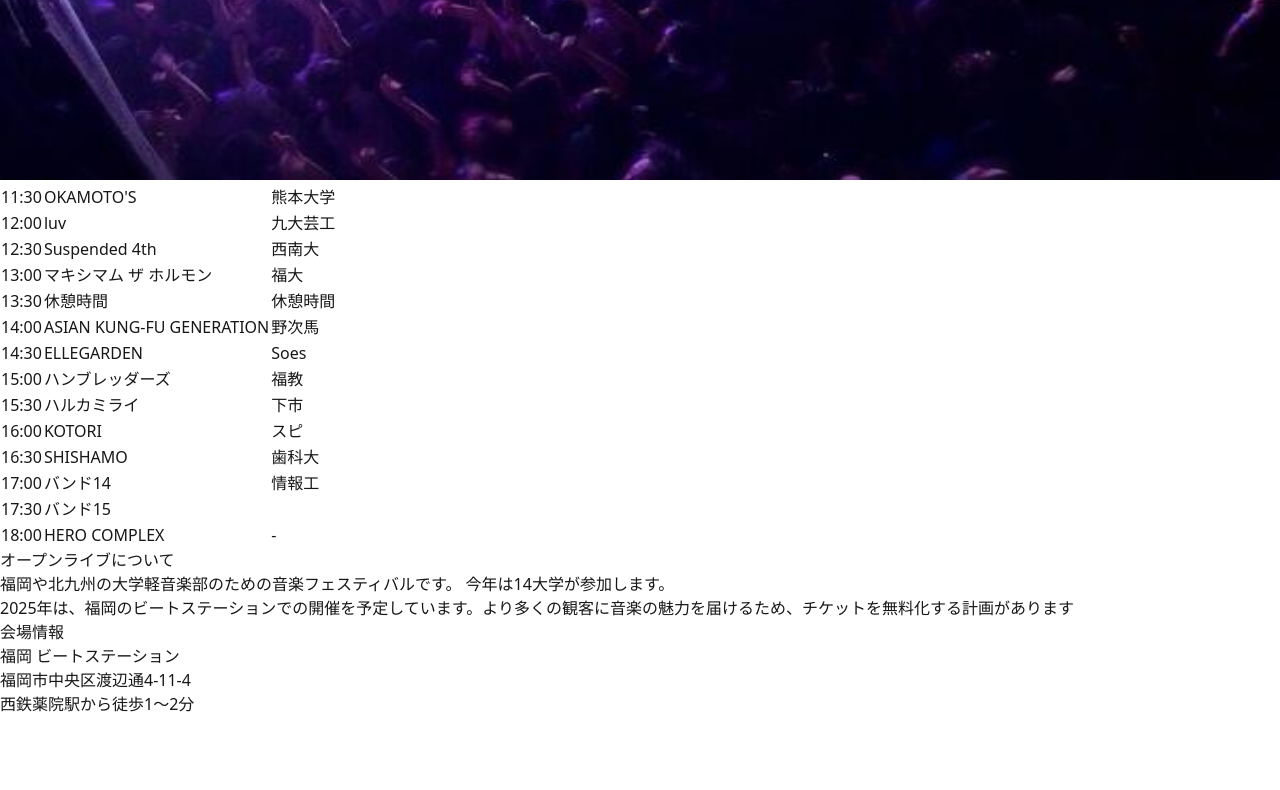
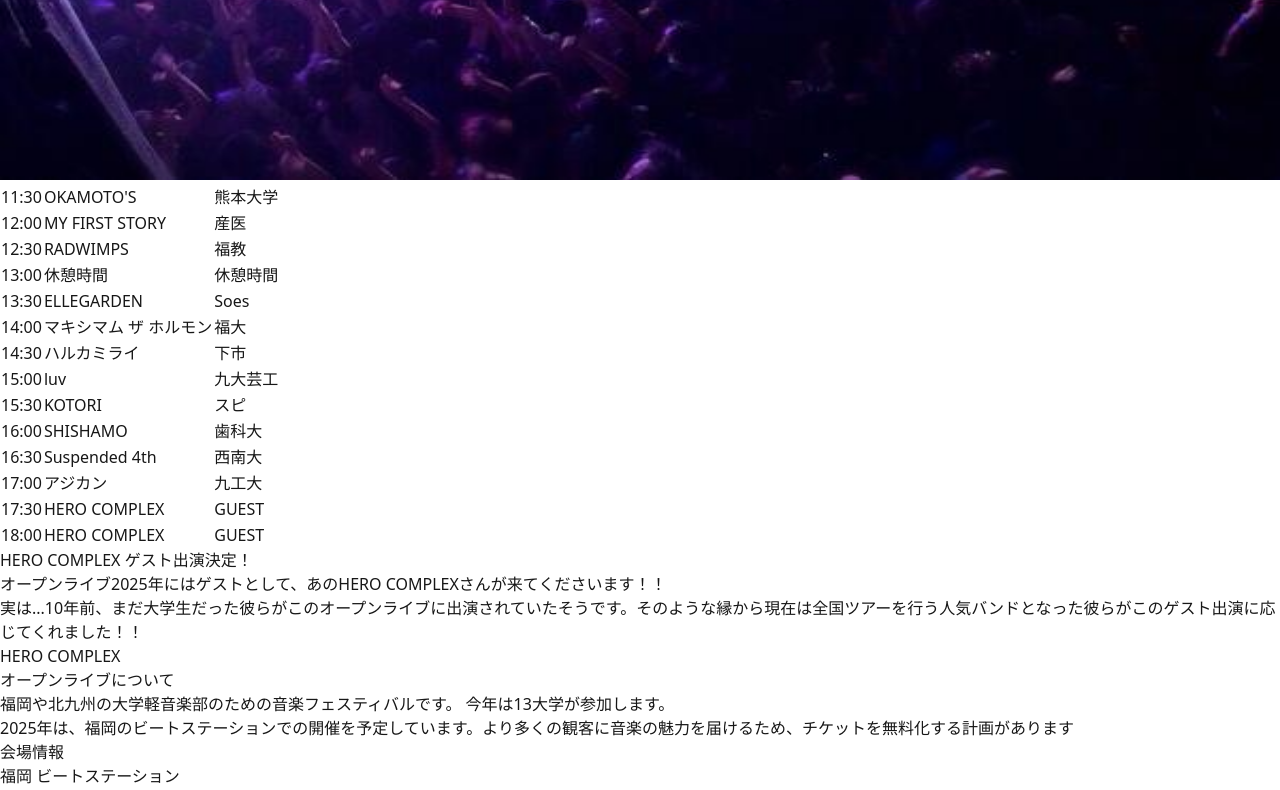
Before and after one commit to uta-s-dao/OpenLive, a Next.js app: page / in a window 1280 px wide. Shown: the part 620-1410 px from the top of the page. Built offline with nearby package versions, Linux system fonts and the light colour scheme.

Commit message:
complete timetable

```diff
--- a/src/app/components/HighlightsSection.js
+++ b/src/app/components/HighlightsSection.js
@@ -8,11 +8,11 @@
     {
       year: "2024",
       description:
-        "過去最大の大学が参加しました。場所は西小倉のwowというところで行いなした。",
+        "過去最大の大学が参加しました。場所は西小倉のwowというところで行いました。",
       stats: [
         { label: "Attendees", value: "150" },
-        { label: "Bands", value: "12" },
-        { label: "Universities", value: "14" },
+        { label: "Bands", value: "13" },
+        { label: "Universities", value: "13" },
       ],
     },
 
@@ -21,17 +21,17 @@
       description: "数多くのレベルの高いバンドが出演し大きく盛り上がりました",
       stats: [
         { label: "Attendees", value: "120" },
-        { label: "Bands", value: "12" },
-        { label: "Universities", value: "10" },
+        { label: "Bands", value: "13" },
+        { label: "Universities", value: "11" },
       ],
     },
     {
       year: "2022",
       description:
-        "初めてのオープンライブで、みんなで力を合わせてオープンライブを作り上げました",
+        "10年以上前からオープンライブは開催されていましたが、コロナで中止になっていました。2022年はコロナから復活したライブになりました。",
       stats: [
         { label: "Attendees", value: "100" },
-        { label: "Bands", value: "12" },
+        { label: "Bands", value: "11" },
         { label: "Universities", value: "10" },
       ],
     },
--- a/src/app/components/timeTableData.js
+++ b/src/app/components/timeTableData.js
@@ -26,8 +26,8 @@
   const timeTableData = [
     {
       time: "10:30",
-      bandName: "MY FIRST STORY",
-      university: "産医大",
+      bandName: "ONE OK ROCK",
+      university: "九国大",
     },
     {
       time: "11:00",
@@ -41,68 +41,70 @@
     },
     {
       time: "12:00",
+      bandName: "MY FIRST STORY",
+      university: "産医",
+    },
+    {
+      time: "12:30",
+      bandName: "RADWIMPS",
+      university: "福教",
+    },
+    {
+      time: "13:00",
+      bandName: "休憩時間",
+      university: "休憩時間",
+    },
+    {
+      time: "13:30",
+      bandName: "ELLEGARDEN",
+      university: "Soes",
+    },
+    {
+      time: "14:00",
+      bandName: "マキシマム ザ ホルモン",
+      university: "福大",
+    },
+    {
+      time: "14:30",
+      bandName: "ハルカミライ",
+      university: "下市",
+    },
+
+    {
+      time: "15:00",
       bandName: "luv",
       university: "九大芸工",
     },
+
     {
-      time: "12:30",
+      time: "15:30",
+      bandName: "KOTORI",
+      university: "スピ",
+    },
+    {
+      time: "16:00",
+      bandName: "SHISHAMO",
+      university: "歯科大",
+    },
+    {
+      time: "16:30",
       bandName: "Suspended 4th",
       university: "西南大",
     },
     {
-      time: "13:00",
-      bandName: "マキシマム ザ ホルモン",
-      university: "福大",
-    },
-    {
-      time: "13:30",
-      bandName: "休憩時間",
-      university: "休憩時間",
-    },
-    {
-      time: "14:00",
-      bandName: "ASIAN KUNG-FU GENERATION",
-      university: "野次馬",
-    },
-    {
-      time: "14:30",
-      bandName: "ELLEGARDEN",
-      university: "Soes",
-    },
-    {
-      time: "15:00",
-      bandName: "ハンブレッダーズ",
-      university: "福教",
-    },
-    {
-      time: "15:30",
-      bandName: "ハルカミライ",
-      university: "下市",
-    },
-    {
-      time: "16:00",
-      bandName: "KOTORI",
-      university: "スピ",
-    },
-    {
-      time: "16:30",
-      bandName: "SHISHAMO",
-      university: "歯科大",
-    },
-    {
       time: "17:00",
-      bandName: "バンド14",
-      university: "情報工",
+      bandName: "アジカン",
+      university: "九工大",
     },
     {
       time: "17:30",
-      bandName: "バンド15",
-      university: "",
+      bandName: "HERO COMPLEX",
+      university: "GUEST",
     },
     {
       time: "18:00",
       bandName: "HERO COMPLEX",
-      university: "-",
+      university: "GUEST",
     },
   ];
 
@@ -114,33 +116,31 @@
       <div className='absolute inset-0 bg-gradient-to-br from-red-50/70 to-rose-50/70'></div>
 
       {/* コンテンツ */}
-      <div className='container mx-auto px-4 relative z-10'>
-        <h2 className='section-title'>タイムテーブル 時間は調整中</h2>
+      <div className='container mx-auto px-4 relative z-5'>
+        <h2 className='section-title'>TIME TABLE</h2>
         {/* PC表示用のテーブル */}
         {!isMobile && (
-          <div className='container mx-auto shadow-2xl rounded-2xl overflow-hidden border border-gray-100 bg-white/95 backdrop-blur-sm'>
+          <div className='container mx-auto shadow-2xl rounded-2xl overflow-hidden border border-gray-100 bg-white/95 backdrop-blur-sm relative'>
             <div className='bg-gradient-to-r from-red-400 to-rose-400'>
-              <h1 className='text-xl font-bold pt-3 text-center text-white'>
-                OPENLIVE
-              </h1>
+              <h1 className='text-2xl font-bold pt-3 text-center'>OPENLIVE</h1>
               <div className='flex justify-center items-center pb-3'>
-                <div className='text-center text-white'>8/20(Wed)</div>
-                <div className='pl-10 text-white'>TICKETS ¥1600</div>
+                <div className='text-xl text-center'>8/20(Wed)</div>
+                <div className='pl-10 text-2xl'>TICKETS ¥1600</div>
               </div>
             </div>
-            <div>
+            <div className='relative'>
               <div
-                className='absolute inset-0 z-0 opacity-15'
+                className='absolute inset-0 -z-5'
                 style={{
                   backgroundImage: `url(/fuchiari.png)`,
                   backgroundRepeat: "no-repeat",
                   backgroundPosition: "center",
                   backgroundSize: "contain",
-                  transform: " scale(0.7)",
+                  transform: " scale(0.9)",
                 }}
               ></div>
-              <table className='min-w-full divide-y divide-gray-200'>
-                <tbody className='bg-white/90 divide-y divide-gray-100'>
+              <table className='min-w-full relative z-5'>
+                <tbody className='bg-white/80'>
                   {timeTableData.map((item, index) => (
                     <tr
                       key={index}
@@ -154,7 +154,7 @@
                       </td>
                       <td className='px-5 py-2 whitespace-nowrap text-sm font-bold text-gray-800 group-hover:text-red-700 transition-colors duration-300'>
                         <div className='flex items-center space-x-2'>
-                          <div className='w-2 h-2 bg-gradient-to-r from-red-400 to-rose-400 rounded-full flex-shrink-0'></div>
+                          <div className='text-xl w-2 h-2 bg-gradient-to-r from-red-400 to-rose-400 rounded-full flex-shrink-0'></div>
                           <span>{item.bandName}</span>
                         </div>
                       </td>
@@ -173,47 +173,46 @@
 
         {/* モバイル表示用のカードレイアウト */}
         {isMobile && (
-          <div className='container mx-auto shadow-2xl rounded-2xl overflow-hidden border border-gray-100 bg-white/95 backdrop-blur-sm'>
-            <div className='bg-gradient-to-r from-red-400 to-rose-400'>
-              <h1 className='text-xl font-bold pt-3 text-center text-white'>
-                OPENLIVE
-              </h1>
+          <div className='container mx-1 shadow-2xl rounded-2xl overflow-hidden border border-gray-100 bg-white/95 backdrop-blur-sm relative'>
+            <div className='bg-gradient-to-r from-red-400 to-rose-400 '>
+              <h1 className='text-2xl font-bold pt-3 text-center'>OPENLIVE</h1>
               <div className='flex justify-center items-center pb-3'>
-                <div className='text-center text-white'>8/20(Wed)</div>
-                <div className='pl-10 text-white'>TICKETS ¥1600</div>
+                <div className='text-center text-xl'>8/20(Wed)</div>
+                <div className='pl-10 text-xl'>TICKETS ¥1600</div>
               </div>
             </div>
+            <div className='relative'>
               <div
-              className='absolute inset-0 z-0 opacity-15'
+                className='absolute inset-0 -z-5'
                 style={{
                   backgroundImage: `url(/fuchiari.png)`,
                   backgroundRepeat: "no-repeat",
                   backgroundPosition: "center",
                   backgroundSize: "contain",
-                transform: "rotate(90deg) scale(1.7)",
+                  transform: "rotate(90deg) scale(1.9)",
                 }}
               ></div>
-            <table className='min-w-full divide-y divide-gray-200'>
-              <tbody className='bg-white/90 divide-y divide-gray-100'>
+              <table className='min-w-full relative z-5'>
+                <tbody className='bg-white/80'>
                   {timeTableData.map((item, index) => (
                     <tr
                       key={index}
                       className='hover:bg-gradient-to-r hover:from-red-50 hover:to-rose-50 transition-all duration-300 group'
                     >
-                    <td className='px-3 py-4 whitespace-nowrap text-sm font-medium text-gray-500 relative'>
+                      <td className='px-1 py-4 whitespace-nowrap text-sm font-medium text-gray-500 relative'>
                         <div className='absolute left-0 top-0 bottom-0 w-1 bg-gradient-to-b from-red-400 to-rose-400 opacity-0 group-hover:opacity-100 transition-opacity duration-300'></div>
-                      <div className='flex items-center space-x-2'>
+                        <div className='flex items-center space-x-1'>
                           <span className='font-mono'>{item.time}</span>
                         </div>
                       </td>
-                    <td className='px-2 py-4 whitespace-nowrap text-sm font-extrabold text-gray-800 group-hover:text-red-700 transition-colors duration-300'>
-                      <div className='flex items-center space-x-1'>
+                      <td className='px-1 py-4 whitespace-nowrap text-sm font-extrabold text-gray-800 group-hover:text-red-700 transition-colors duration-300'>
+                        <div className='flex items-center space-x-1 text-base'>
                           <div className='w-2 h-2 bg-gradient-to-r from-red-400 to-rose-400 rounded-full flex-shrink-0'></div>
                           <span>{item.bandName}</span>
                         </div>
                       </td>
-                    <td className='px-2 py-4 whitespace-nowrap text-sm font-bold text-gray-500 group-hover:text-red-600 transition-colors duration-300'>
-                      <div className='flex items-center space-x-2'>
+                      <td className='px-1 py-4 whitespace-nowrap text-sm font-bold text-gray-500 group-hover:text-red-600 transition-colors duration-300'>
+                        <div className='flex items-center space-x-1'>
                           <span>{item.university}</span>
                         </div>
                       </td>
@@ -222,6 +221,7 @@
                 </tbody>
               </table>
             </div>
+          </div>
         )}
       </div>
     </section>
--- a/src/app/constants/urls.js
+++ b/src/app/constants/urls.js
@@ -9,4 +9,5 @@
   EMAIL: "contact@openlive.com",
   INSTAGRAM: "https://www.instagram.com/open_live__",
   YOUTUBE: "https://www.youtube.com/@OpenLive2025",
+  HEROCOMPLEX: "https://www.instagram.com/hero_complex_official",
 };
--- a/src/app/page.tsx
+++ b/src/app/page.tsx
@@ -1,6 +1,6 @@
 "use client";
 import SafeLink from "./components/SafeLink";
-import { VENUE_URLS } from "./constants/urls";
+import { VENUE_URLS, SOCIAL_URLS } from "./constants/urls";
 
 import Image from "next/image";
 import ResponsiveTimeTable from "./components/timeTableData";
@@ -28,6 +28,31 @@
 
       <ResponsiveTimeTable />
 
+      <section className='py-10 px-4 md:py-10 bg-gradient-to-br from-red-50 to-rose-50'>
+        <div className='container mx-auto '>
+          <div className='flex  items-center '>
+            <div className='w-full order-2 md:order-1'>
+              <h2 className='section-title'>HERO COMPLEX ゲスト出演決定！</h2>
+              <p className='text-gray-700 mb-6 leading-relaxed'>
+                オープンライブ2025年にはゲストとして、あのHERO
+                COMPLEXさんが来てくださいます！！
+              </p>
+              <p className='text-gray-700 mb-8 leading-relaxed'>
+                実は...10年前、まだ大学生だった彼らがこのオープンライブに出演されていたそうです。そのような縁から現在は全国ツアーを行う人気バンドとなった彼らがこのゲスト出演に応じてくれました！！
+              </p>
+              <div className='flex flex-col sm:flex-row gap-4'></div>
+              <SafeLink
+                href={SOCIAL_URLS.HEROCOMPLEX}
+                className='button-secondary'
+                external={true}
+              >
+                HERO COMPLEX
+              </SafeLink>
+            </div>
+          </div>
+        </div>
+      </section>
+
       {/* 概要セクション */}
       <section className='py-10 px-4 md:py-10 bg-gradient-to-br from-red-50 to-rose-50'>
         <div className='container mx-auto '>
@@ -36,7 +61,7 @@
               <h2 className='section-title'>オープンライブについて</h2>
               <p className='text-gray-700 mb-6 leading-relaxed'>
                 福岡や北九州の大学軽音楽部のための音楽フェスティバルです。
-                今年は14大学が参加します。
+                今年は13大学が参加します。
               </p>
               <p className='text-gray-700 mb-8 leading-relaxed'>
                 2025年は、福岡のビートステーションでの開催を予定しています。より多くの観客に音楽の魅力を届けるため、チケットを無料化する計画があります
```
Lines whose indentation alone changed are shown as unchanged.
